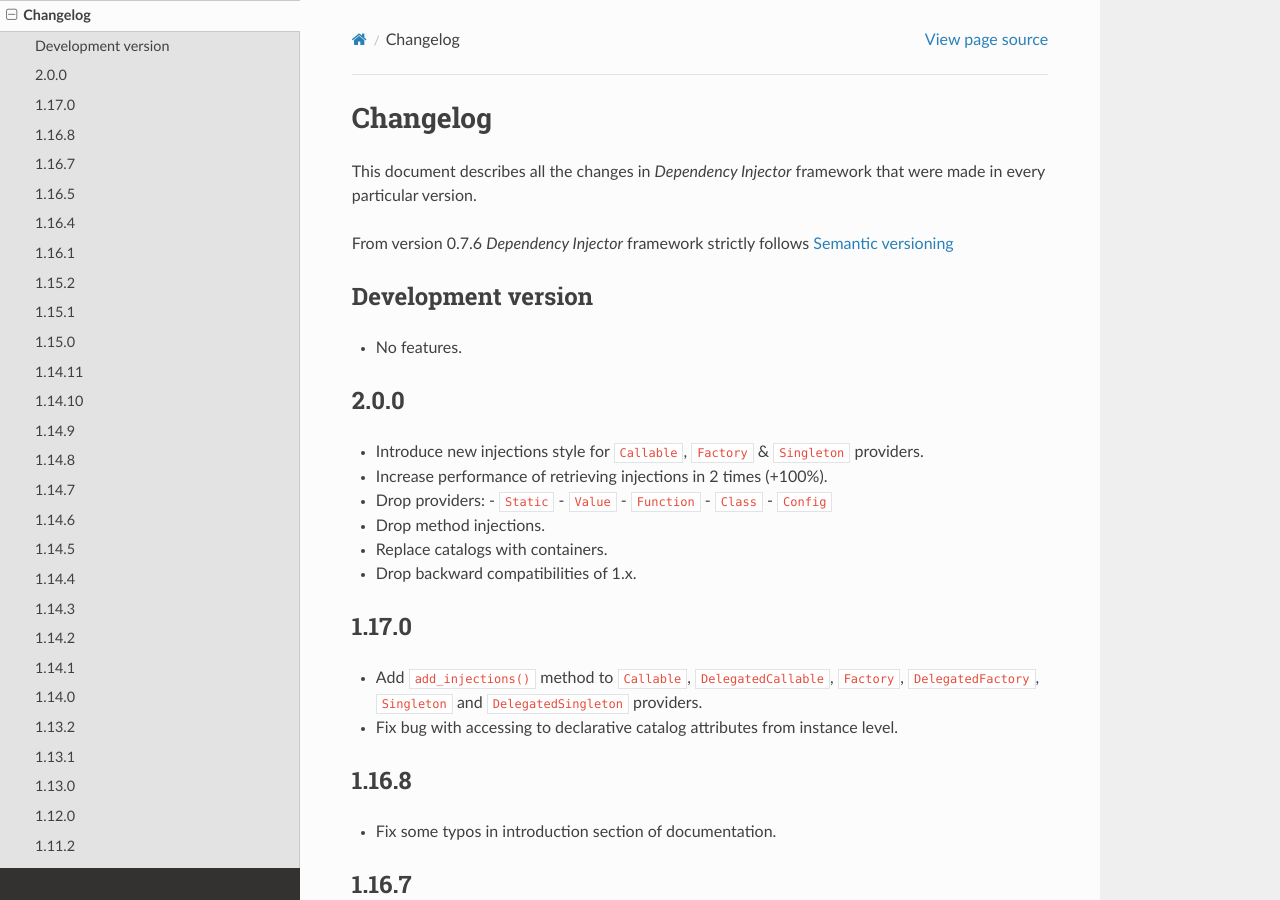
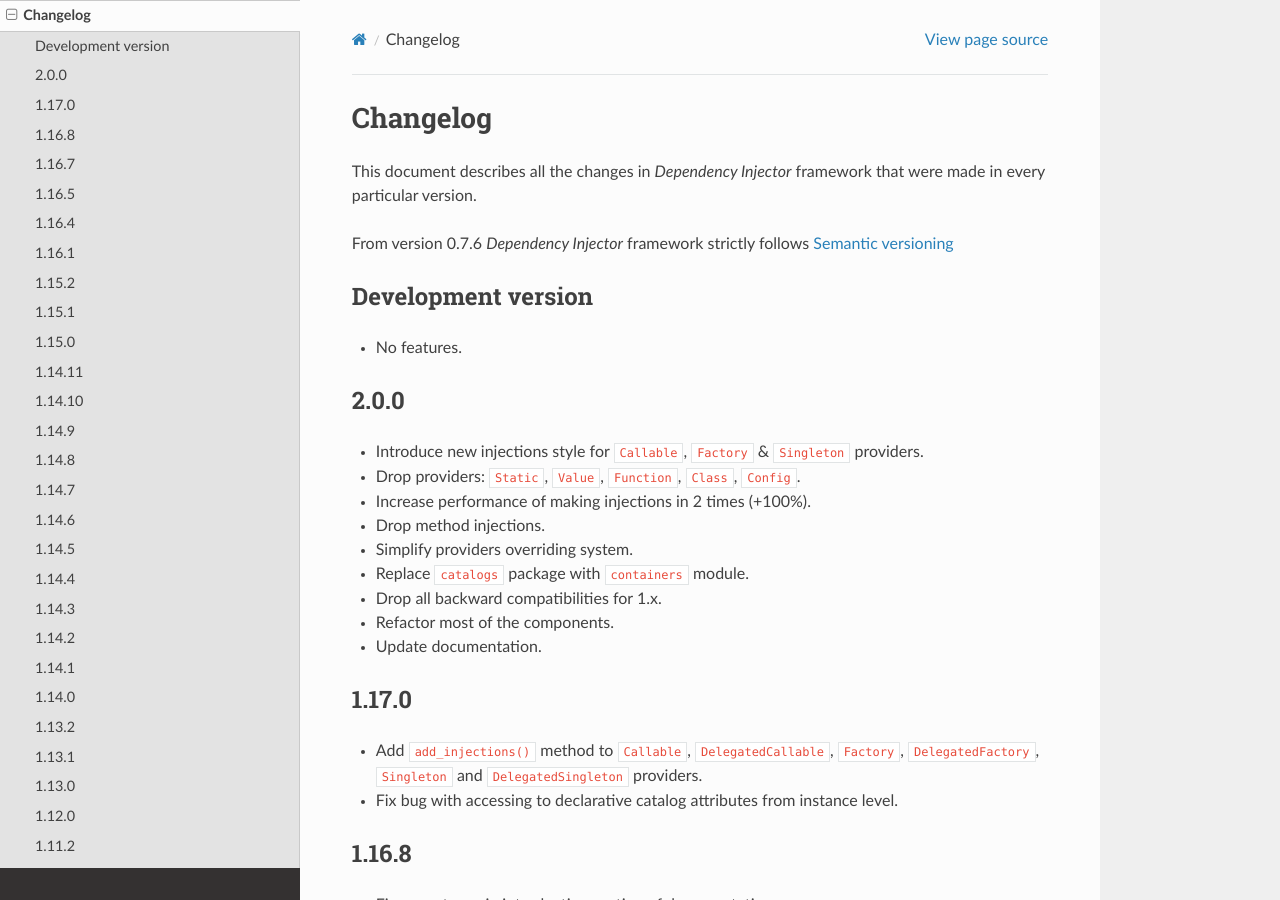
Before and after one commit to ets-labs/python-dependency-injector, a Sphinx documentation site: the page built from docs/main/changelog.rst, in a window 1280 px wide and 900 px high. Built offline with Sphinx 7.4.7 and the Read the Docs theme 2.0.0, drawn with Linux system fonts in a browser that asks for light colours.

Commit message:
Update changelog for 2.0.0

```diff
--- a/docs/main/changelog.rst
+++ b/docs/main/changelog.rst
@@ -15,16 +15,14 @@ Development version
 ------
 - Introduce new injections style for ``Callable``, ``Factory`` &
   ``Singleton`` providers.
-- Increase performance of retrieving injections in 2 times (+100%).
-- Drop providers:
-  - ``Static``
-  - ``Value``
-  - ``Function``
-  - ``Class``
-  - ``Config``
+- Drop providers: ``Static``, ``Value``, ``Function``, ``Class``, ``Config``.
+- Increase performance of making injections in 2 times (+100%).
 - Drop method injections.
-- Replace catalogs with containers.
-- Drop backward compatibilities of 1.x.
+- Simplify providers overriding system.
+- Replace ``catalogs`` package with ``containers`` module.
+- Drop all backward compatibilities for 1.x.
+- Refactor most of the components.
+- Update documentation.
 
 1.17.0
 ------
```
